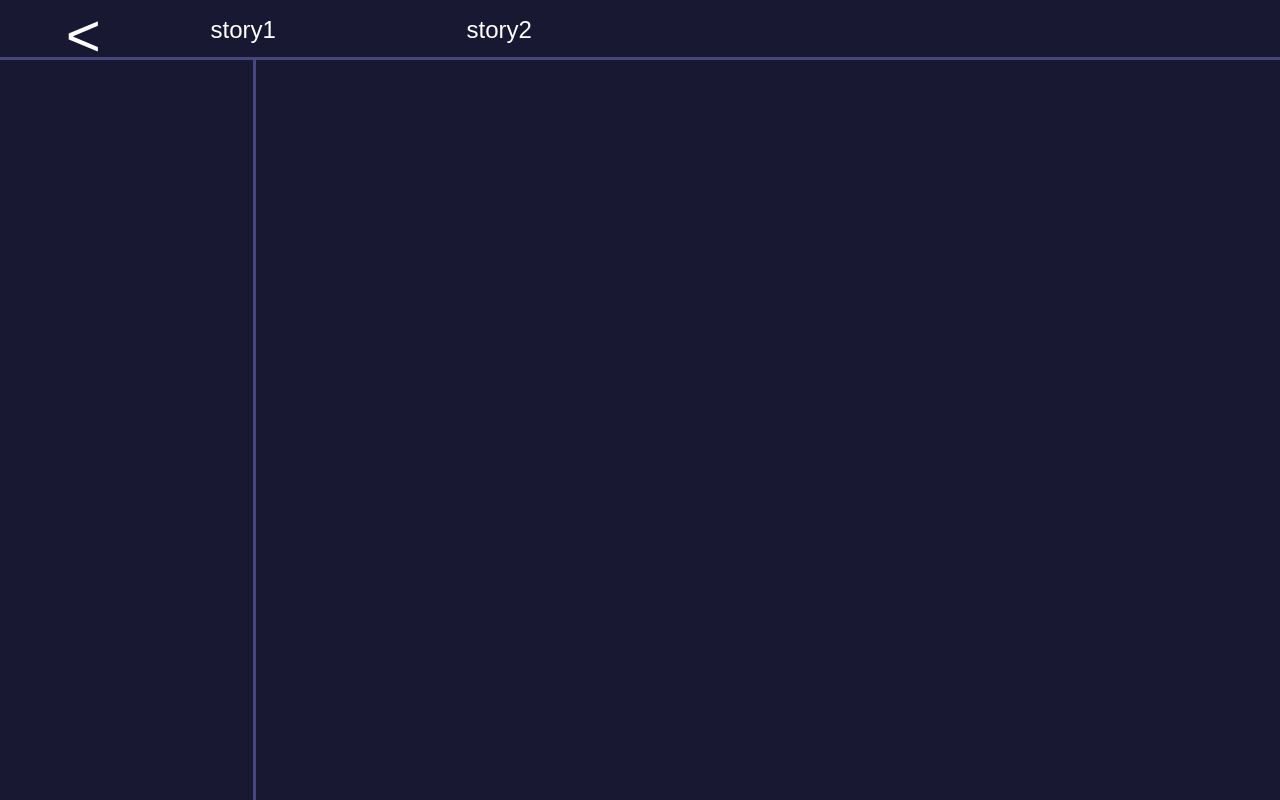
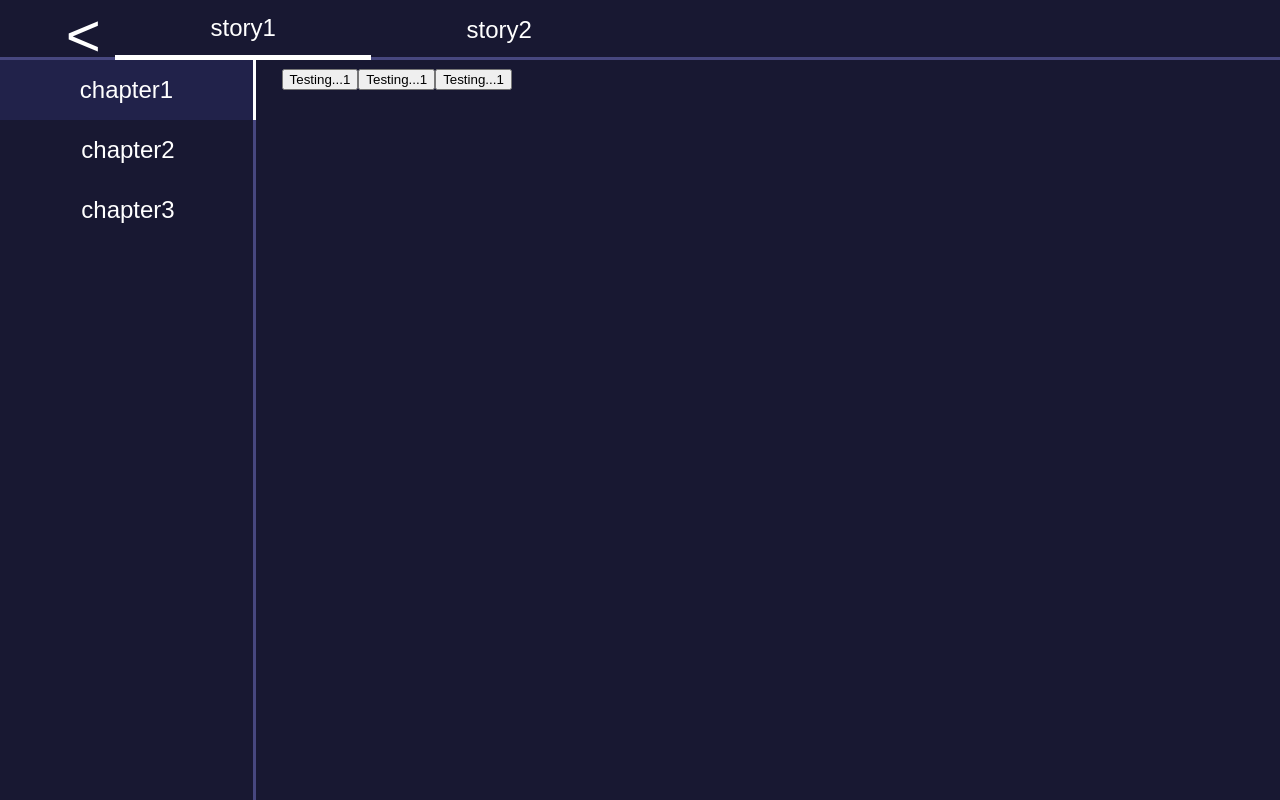
Before and after one commit to Dj5822/ArtheaProject, a React (Create React App) app: page /short-stories in a window 1280 px wide. Built offline with nearby package versions, Linux system fonts and the light colour scheme.

Commit message:
Extracted ContentSelection

```diff
--- a/src/Components/ShortStories.js
+++ b/src/Components/ShortStories.js
@@ -6,28 +6,14 @@ import './ShortStories.scss';
 import StoryData from '../Data/shortStories.json';
 import {NavBar} from './SubComponents/NavBar.js';
 import {SideBar} from './SubComponents/SideBar.js';
-
-class Content extends React.Component {
-  render() {
-    let currentText = "";
-    if (this.props.currentSub !== ""){
-      currentText = StoryData[this.props.currentMain][this.props.currentSub];
-    }
-
-    return (
-      <div id="content">
-        <p>{currentText}</p>
-      </div>
-    );
-  }
-}
+import {ContentSelection} from './SubComponents/ContentSelection.js';
 
 class ShortStories extends React.Component {
   constructor(props) {
     super(props);
     this.state = {
-      selectedHeader: "",
-      selectedSubHeader: ""
+      selectedHeader: Object.keys(StoryData)[0],
+      selectedSubHeader: Object.keys(StoryData[Object.keys(StoryData)[0]])[0]
     }
 
     this.navButtonPressed = this.navButtonPressed.bind(this);
@@ -37,7 +23,7 @@ class ShortStories extends React.Component {
   navButtonPressed(header) {
     this.setState({
       selectedHeader: header,
-      selectedSubHeader: ""
+      selectedSubHeader: Object.keys(StoryData[Object.keys(StoryData)[0]])[0]
     });
   }
 
@@ -54,7 +40,7 @@ class ShortStories extends React.Component {
         onButtonClick={this.navButtonPressed} />
         <SideBar data={StoryData} selectedMain={this.state.selectedHeader}
         selectedSub={this.state.selectedSubHeader} onButtonClick={this.sideButtonPressed} />
-        <Content currentMain={this.state.selectedHeader}
+        <ContentSelection data={StoryData} currentMain={this.state.selectedHeader}
         currentSub={this.state.selectedSubHeader} />
       </div>
     );
--- /dev/null
+++ b/src/Components/SubComponents/ContentSelection.js
@@ -0,0 +1,20 @@
+import React from 'react';
+
+class ContentSelection extends React.Component {
+  render() {
+    let currentText = "";
+    if (this.props.currentSub !== ""){
+      currentText = this.props.data[this.props.currentMain][this.props.currentSub];
+    }
+
+    return (
+      <div id="content">
+        <button>{currentText}</button>
+        <button>{currentText}</button>
+        <button>{currentText}</button>
+      </div>
+    );
+  }
+}
+
+export {ContentSelection};
```
Also changed, not shown: 1 other file (tests, documents, lock files or other folders).
